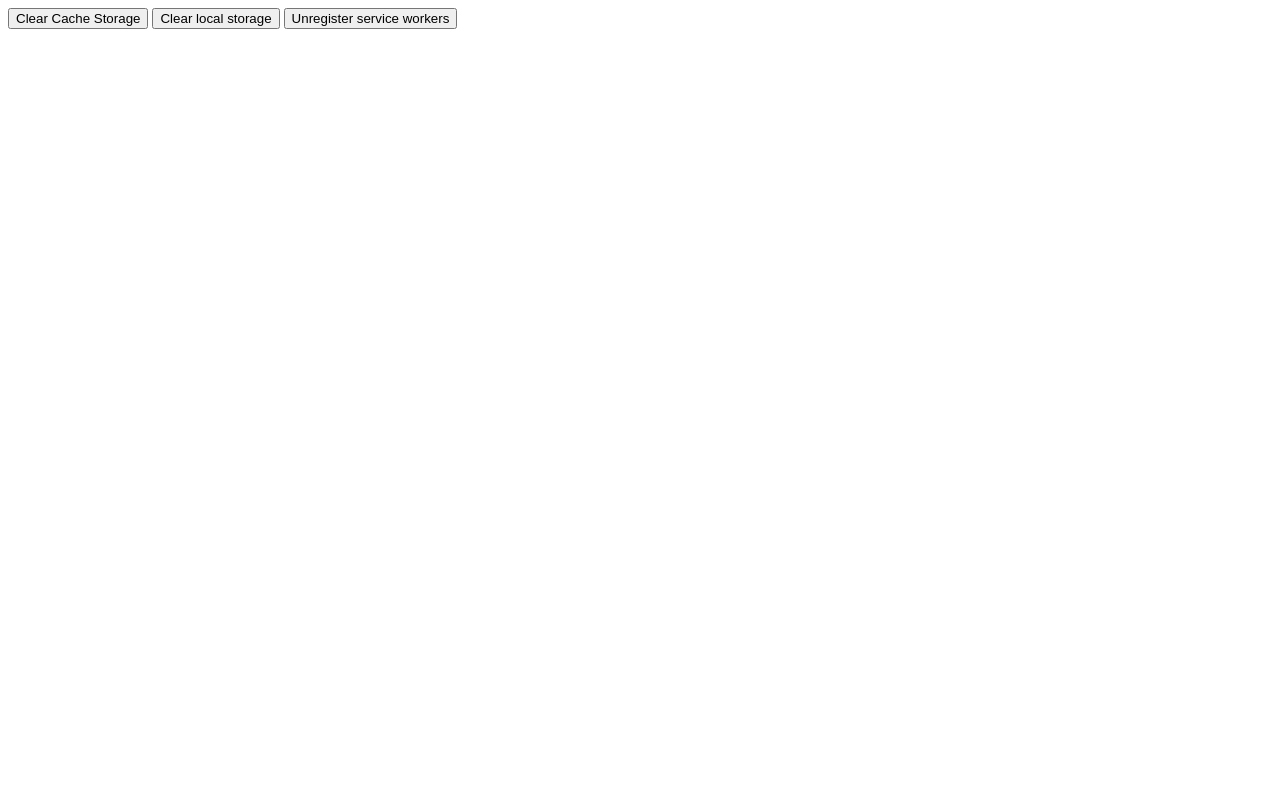
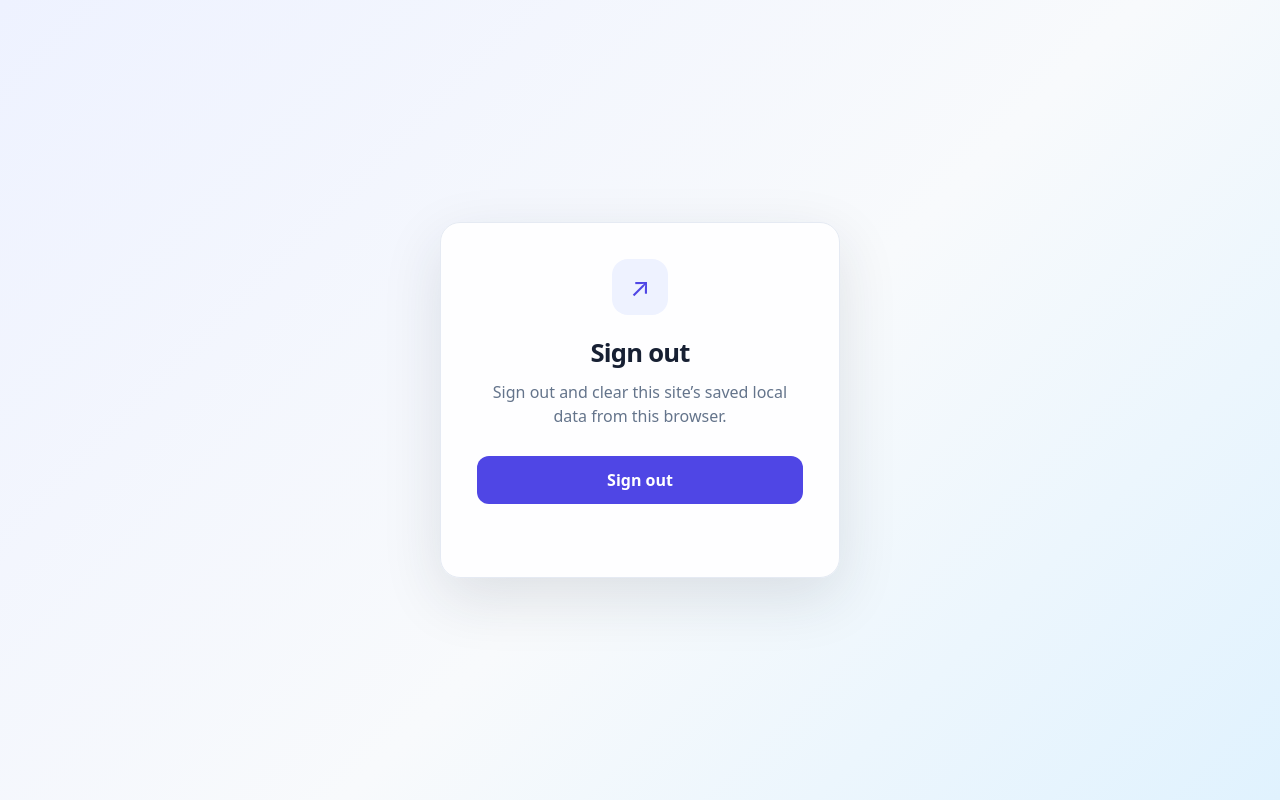
Before and after one commit to camdevelopers/db2, a plain HTML site: page out.html in a window 1280 px wide. Drawn offline with Linux system fonts and the light colour scheme.

Commit message:
Update out.html

```diff
--- a/out.html
+++ b/out.html
@@ -1,42 +1,120 @@
 <!doctype html>
-<meta charset="utf-8">
-<title>Site data controls</title>
+<html lang="en">
+<head>
+  <meta charset="utf-8">
+  <meta name="viewport" content="width=device-width, initial-scale=1">
+  <title>Sign out</title>
+  <style>
+    * { box-sizing: border-box; }
 
-<button id="clear-cache">Clear Cache Storage</button>
-<button id="clear-storage">Clear local storage</button>
-<button id="clear-sw">Unregister service workers</button>
+    body {
+      min-height: 100vh;
+      margin: 0;
+      display: grid;
+      place-items: center;
+      padding: 24px;
+      font-family: system-ui, -apple-system, BlinkMacSystemFont, "Segoe UI", sans-serif;
+      color: #172033;
+      background: linear-gradient(135deg, #eef2ff, #f8fafc 55%, #e0f2fe);
+    }
 
-<p id="status" aria-live="polite"></p>
+    .card {
+      width: min(100%, 400px);
+      padding: 36px;
+      text-align: center;
+      background: rgba(255, 255, 255, 0.9);
+      border: 1px solid #e5eaf3;
+      border-radius: 20px;
+      box-shadow: 0 20px 60px rgba(31, 41, 55, 0.12);
+    }
 
-<script>
-const status = document.getElementById("status");
+    .icon {
+      width: 56px;
+      height: 56px;
+      margin: 0 auto 20px;
+      display: grid;
+      place-items: center;
+      border-radius: 16px;
+      color: #4f46e5;
+      background: #eef2ff;
+      font-size: 26px;
+    }
 
-document.getElementById("clear-cache").addEventListener("click", async () => {
-  if (!("caches" in window)) {
-    status.textContent = "Cache Storage is not supported in this browser.";
-    return;
-  }
+    h1 {
+      margin: 0 0 10px;
+      font-size: 1.6rem;
+      letter-spacing: -0.03em;
+    }
 
-  const names = await caches.keys();
-  const results = await Promise.all(names.map(name => caches.delete(name)));
-  status.textContent = `Deleted ${results.filter(Boolean).length} cache(s).`;
-});
+    p {
+      margin: 0;
+      color: #64748b;
+      line-height: 1.5;
+    }
 
-document.getElementById("clear-storage").addEventListener("click", () => {
-  localStorage.clear();
-  status.textContent = "Local storage cleared.";
-});
+    button {
+      width: 100%;
+      margin-top: 28px;
+      padding: 13px 18px;
+      border: 0;
+      border-radius: 12px;
+      color: white;
+      background: #4f46e5;
+      font: inherit;
+      font-weight: 650;
+      cursor: pointer;
+      transition: background 150ms ease, transform 150ms ease;
+    }
 
-document.getElementById("clear-sw").addEventListener("click", async () => {
-  if (!("serviceWorker" in navigator)) {
-    status.textContent = "Service workers are not supported in this browser.";
-    return;
-  }
+    button:hover {
+      background: #4338ca;
+      transform: translateY(-1px);
+    }
 
-  const registrations = await navigator.serviceWorker.getRegistrations();
-  const results = await Promise.all(
-    registrations.map(registration => registration.unregister())
-  );
-  status.textContent = `Unregistered ${results.filter(Boolean).length} service worker(s).`;
-});
-</script>
+    button:focus-visible {
+      outline: 3px solid #a5b4fc;
+      outline-offset: 3px;
+    }
+
+    #status {
+      min-height: 1.5em;
+      margin-top: 16px;
+      font-size: 0.9rem;
+    }
+  </style>
+</head>
+<body>
+  <main class="card">
+    <div class="icon" aria-hidden="true">↗</div>
+    <h1>Sign out</h1>
+    <p>Sign out and clear this site’s saved local data from this browser.</p>
+    <button id="sign-out" type="button">Sign out</button>
+    <p id="status" aria-live="polite"></p>
+  </main>
+
+  <script>
+    const button = document.getElementById("sign-out");
+    const status = document.getElementById("status");
+
+    button.addEventListener("click", async () => {
+      button.disabled = true;
+      status.textContent = "Clearing site data…";
+
+      try {
+        localStorage.clear();
+
+        if ("caches" in window) {
+          const cacheNames = await caches.keys();
+          await Promise.all(cacheNames.map(name => caches.delete(name)));
+        }
+
+        status.textContent = "Signed out. Local storage and cache cleared.";
+      } catch {
+        status.textContent = "Some site data could not be cleared.";
+      } finally {
+        button.disabled = false;
+      }
+    });
+  </script>
+</body>
+</html>
```
